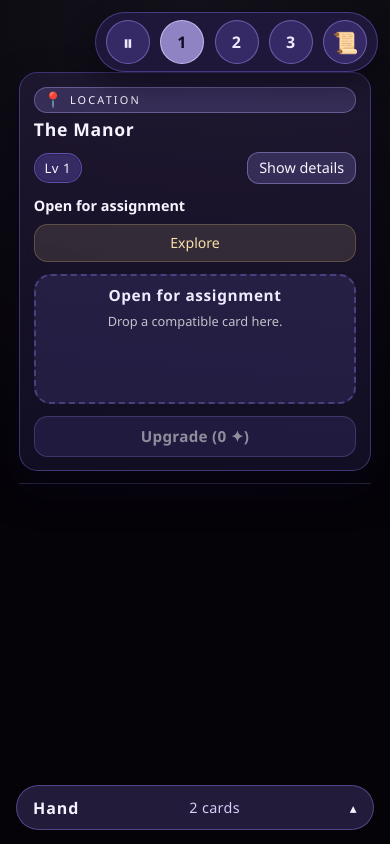
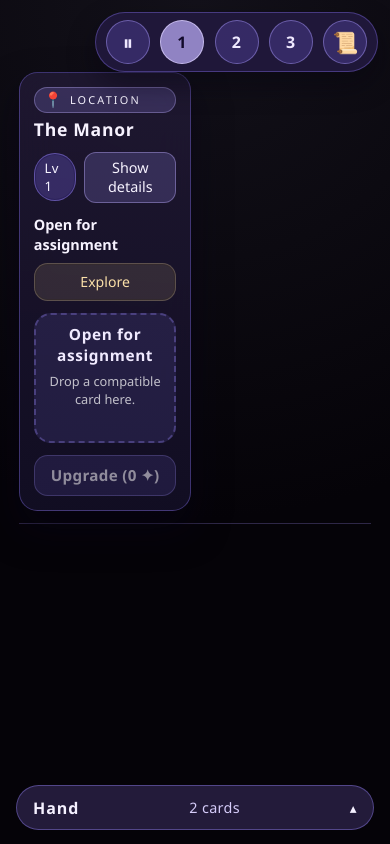
Before and after one commit to curtiscovington/hallowmoon, a React (Vite) app: page / in a window 390 px wide. Built offline with nearby package versions, Linux system fonts and the light colour scheme.

Commit message:
Fix slot reveal overlay queue and improve mobile locations grid

```diff
--- a/src/components/SlotRevealOverlay.tsx
+++ b/src/components/SlotRevealOverlay.tsx
@@ -57,8 +57,21 @@ export function SlotRevealOverlay({ slot, onClose }: SlotRevealOverlayProps) {
   }, []);
 
   useEffect(() => {
+    closeCalledRef.current = false;
+    setStage((current) => (current === 'intro' ? current : 'intro'));
+
+    const cardElement = cardRef.current;
+    if (cardElement) {
+      cardElement.style.removeProperty('--slot-reveal-translate-x');
+      cardElement.style.removeProperty('--slot-reveal-translate-y');
+      cardElement.style.removeProperty('--slot-reveal-scale-x');
+      cardElement.style.removeProperty('--slot-reveal-scale-y');
+    }
+  }, [slot.id]);
+
+  useEffect(() => {
     acknowledgeButtonRef.current?.focus();
-  }, []);
+  }, [slot.id]);
 
   useEffect(() => {
     if (stage !== 'outro') {
--- a/src/index.css
+++ b/src/index.css
@@ -91,12 +91,19 @@ body {
   }
 }
 
+@media (max-width: 600px) {
+  .slots-grid--locations {
+    grid-template-columns: repeat(2, minmax(0, 1fr));
+    gap: 0.75rem;
+  }
+}
+
 @media (max-width: 420px) {
   .slots-grid {
     gap: 0.5rem;
   }
   .slots-grid--locations {
-    gap: 0.85rem;
+    gap: 0.5rem;
   }
 }
 
```
